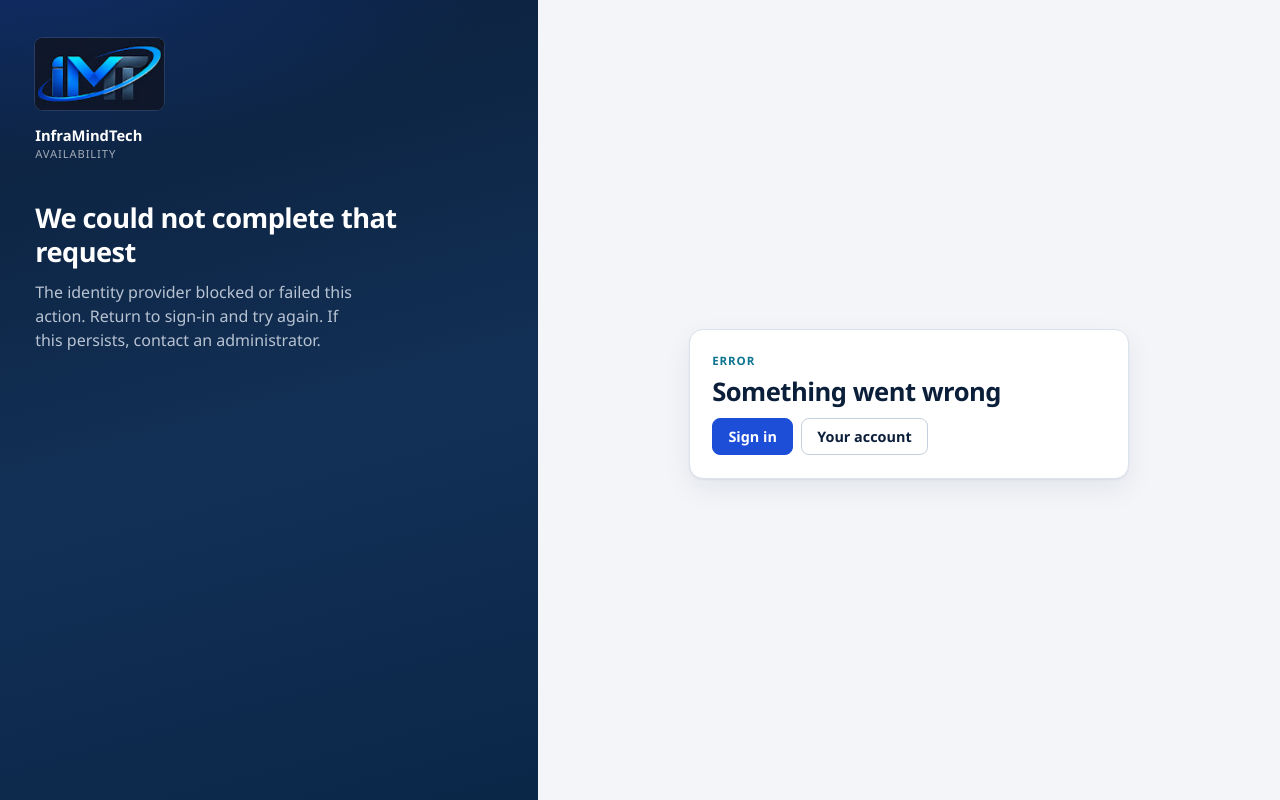
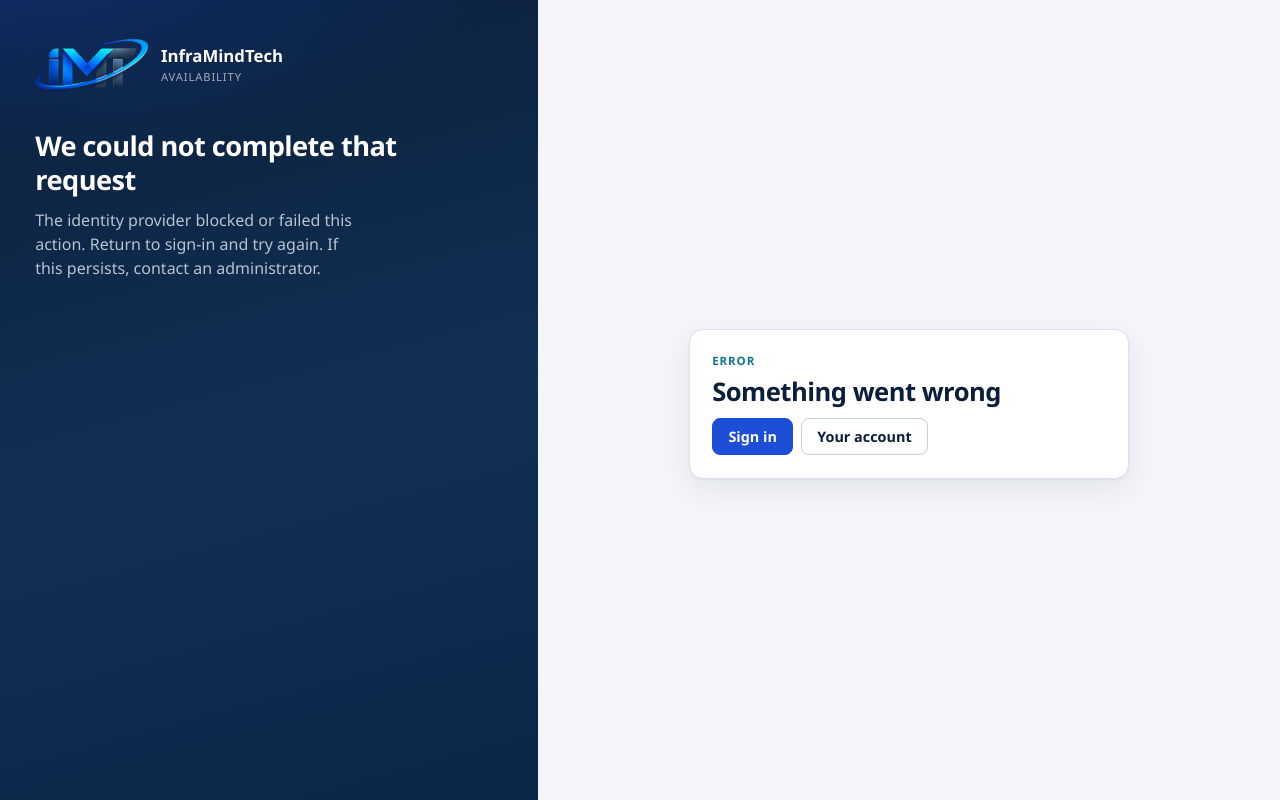
Before and after one commit to sudheepnbr/Saj-n_Projects, a Spring app: template saml-mfa-idp/src/main/resources/templates/error.html in a window 1280 px wide. Run offline with Thymeleaf, Linux system fonts and the light colour scheme; the template is opened without the code that fills it, so the values that code supplies are empty; some of the project's set-up classes (security, data sources, template engines, error pages and the like) are left out, and stand-ins take their place; database files in the repository are not loaded.

Commit message:
Cut the IMT logo plate and lock up InfraMindTech to the right.
The mark is now a transparent PNG, and the company name plus
Identity Provider subtitle sit beside it on sign-in and the app bar.

```diff
--- a/saml-mfa-idp/src/main/resources/static/css/idp.css
+++ b/saml-mfa-idp/src/main/resources/static/css/idp.css
@@ -67,19 +67,15 @@ p.lead { font-size: 0.98rem; }
 }
 .mark img {
   display: block;
-  height: 36px;
+  height: 40px;
   width: auto;
-  border-radius: 8px;
-  background: #0f0f10;
-  box-shadow: 0 0 0 1px rgb(255 255 255 / 10%);
-}
-.auth-aside .brand-lockup {
-  align-items: flex-start;
-  flex-direction: column;
-  gap: 0.85rem;
+  background: transparent;
 }
 .auth-aside .mark img {
-  height: 72px;
+  height: 52px;
+}
+.auth-aside .brand-text strong {
+  font-size: 1.05rem;
 }
 .saml-continue .mark img {
   height: 48px;
@@ -87,8 +83,9 @@ p.lead { font-size: 0.98rem; }
 }
 .brand-lockup {
   display: flex;
+  flex-direction: row;
   align-items: center;
-  gap: 0.7rem;
+  gap: 0.75rem;
   text-decoration: none;
   color: inherit;
   min-width: 0;
--- a/saml-mfa-idp/src/main/resources/templates/fragments/chrome.html
+++ b/saml-mfa-idp/src/main/resources/templates/fragments/chrome.html
@@ -12,7 +12,7 @@
 </th:block>
 
 <span th:fragment="mark" class="mark">
-    <img th:src="@{/img/imt-logo.png}" alt="InfraMindTech" width="181" height="101"/>
+    <img th:src="@{/img/imt-logo.png}" alt="InfraMindTech" width="175" height="80"/>
 </span>
 
 <header th:fragment="appbar(active, showAdmin)" class="appbar">
```
Also changed, not shown: saml-mfa-idp/src/main/resources/static/favicon.png, saml-mfa-idp/src/main/resources/static/img/imt-logo.png.
